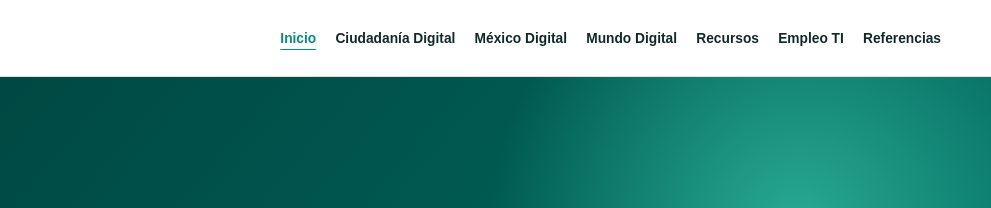
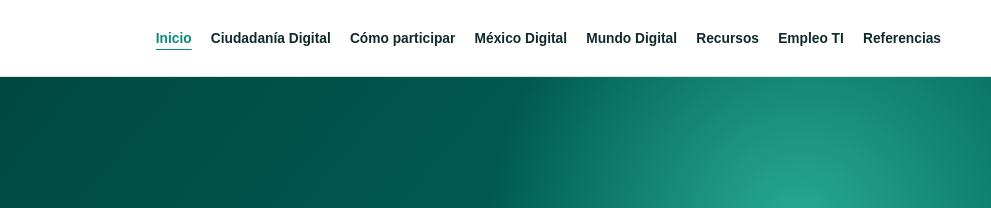
Before and after one commit to JavierAngeless/My-first-static-web-app, a website: page src/index.html in a window 1280 px wide. Shown: the top 208 px of the page, 289-1280 px from the left. Drawn offline with Linux system fonts and the light colour scheme.

Commit message:
feat: agrega participación y certificaciones TI

```diff
--- a/src/site.js
+++ b/src/site.js
@@ -3,6 +3,7 @@ const root = inPages ? '../' : '';
 const links = [
   ['Inicio', root + 'index.html'],
   ['Ciudadanía Digital', root + 'pages/ciudadania-digital.html'],
+  ['Cómo participar', root + 'pages/participar.html'],
   ['México Digital', root + 'pages/mexico-digital.html'],
   ['Mundo Digital', root + 'pages/mundo.html'],
   ['Recursos', root + 'pages/recursos.html'],
```
Also changed, not shown: src/pages/participar.html (+1 -1 lines).
